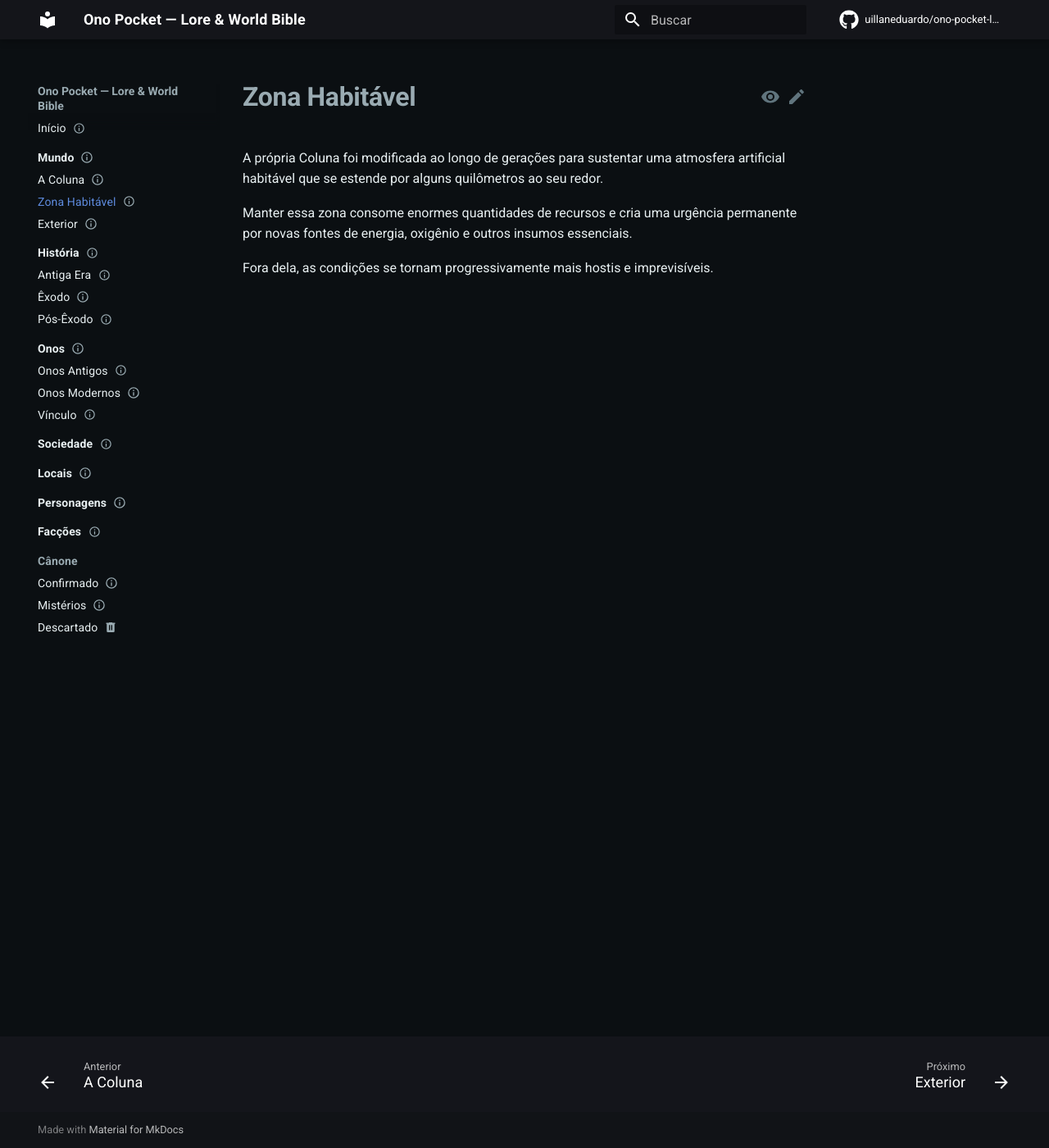
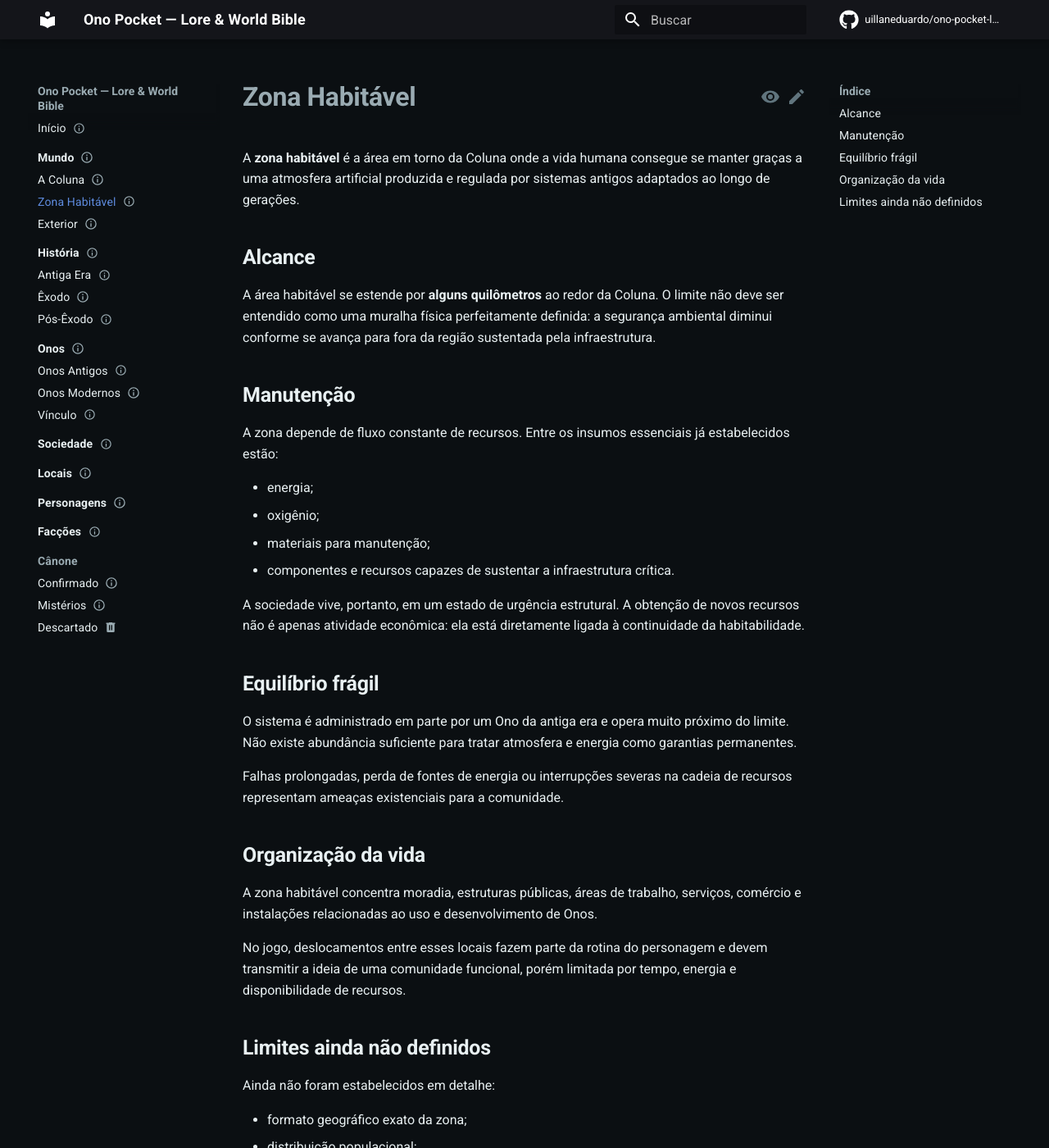
Before and after one commit to uillaneduardo/ono-pocket-lore, an MkDocs documentation site: the page built from docs/world/zona-habitavel.md, in a window 1280 px wide and 1400 px high. Shown: the whole window at 82% size. Built offline with MkDocs 1.6.1 and Material for MkDocs 9.7.7, drawn with Linux system fonts in a browser that asks for light colours; comment, search, counter and statistics services are not loaded; some of the changed text lies outside the part shown.

Commit message:
docs: expand habitable zone

```diff
--- a/docs/world/zona-habitavel.md
+++ b/docs/world/zona-habitavel.md
@@ -6,8 +6,43 @@ audience: author
 
 # Zona Habitável
 
-A própria Coluna foi modificada ao longo de gerações para sustentar uma atmosfera artificial habitável que se estende por alguns quilômetros ao seu redor.
+A **zona habitável** é a área em torno da Coluna onde a vida humana consegue se manter graças a uma atmosfera artificial produzida e regulada por sistemas antigos adaptados ao longo de gerações.
 
-Manter essa zona consome enormes quantidades de recursos e cria uma urgência permanente por novas fontes de energia, oxigênio e outros insumos essenciais.
+## Alcance
 
-Fora dela, as condições se tornam progressivamente mais hostis e imprevisíveis.
+A área habitável se estende por **alguns quilômetros** ao redor da Coluna. O limite não deve ser entendido como uma muralha física perfeitamente definida: a segurança ambiental diminui conforme se avança para fora da região sustentada pela infraestrutura.
+
+## Manutenção
+
+A zona depende de fluxo constante de recursos. Entre os insumos essenciais já estabelecidos estão:
+
+- energia;
+- oxigênio;
+- materiais para manutenção;
+- componentes e recursos capazes de sustentar a infraestrutura crítica.
+
+A sociedade vive, portanto, em um estado de urgência estrutural. A obtenção de novos recursos não é apenas atividade econômica: ela está diretamente ligada à continuidade da habitabilidade.
+
+## Equilíbrio frágil
+
+O sistema é administrado em parte por um Ono da antiga era e opera muito próximo do limite. Não existe abundância suficiente para tratar atmosfera e energia como garantias permanentes.
+
+Falhas prolongadas, perda de fontes de energia ou interrupções severas na cadeia de recursos representam ameaças existenciais para a comunidade.
+
+## Organização da vida
+
+A zona habitável concentra moradia, estruturas públicas, áreas de trabalho, serviços, comércio e instalações relacionadas ao uso e desenvolvimento de Onos.
+
+No jogo, deslocamentos entre esses locais fazem parte da rotina do personagem e devem transmitir a ideia de uma comunidade funcional, porém limitada por tempo, energia e disponibilidade de recursos.
+
+## Limites ainda não definidos
+
+Ainda não foram estabelecidos em detalhe:
+
+- formato geográfico exato da zona;
+- distribuição populacional;
+- método técnico completo de geração e reciclagem de oxigênio;
+- variações ambientais entre setores;
+- consequências específicas de uma falha parcial da atmosfera.
+
+Esses pontos permanecem em desenvolvimento e não devem ser inferidos como cânone.
```
